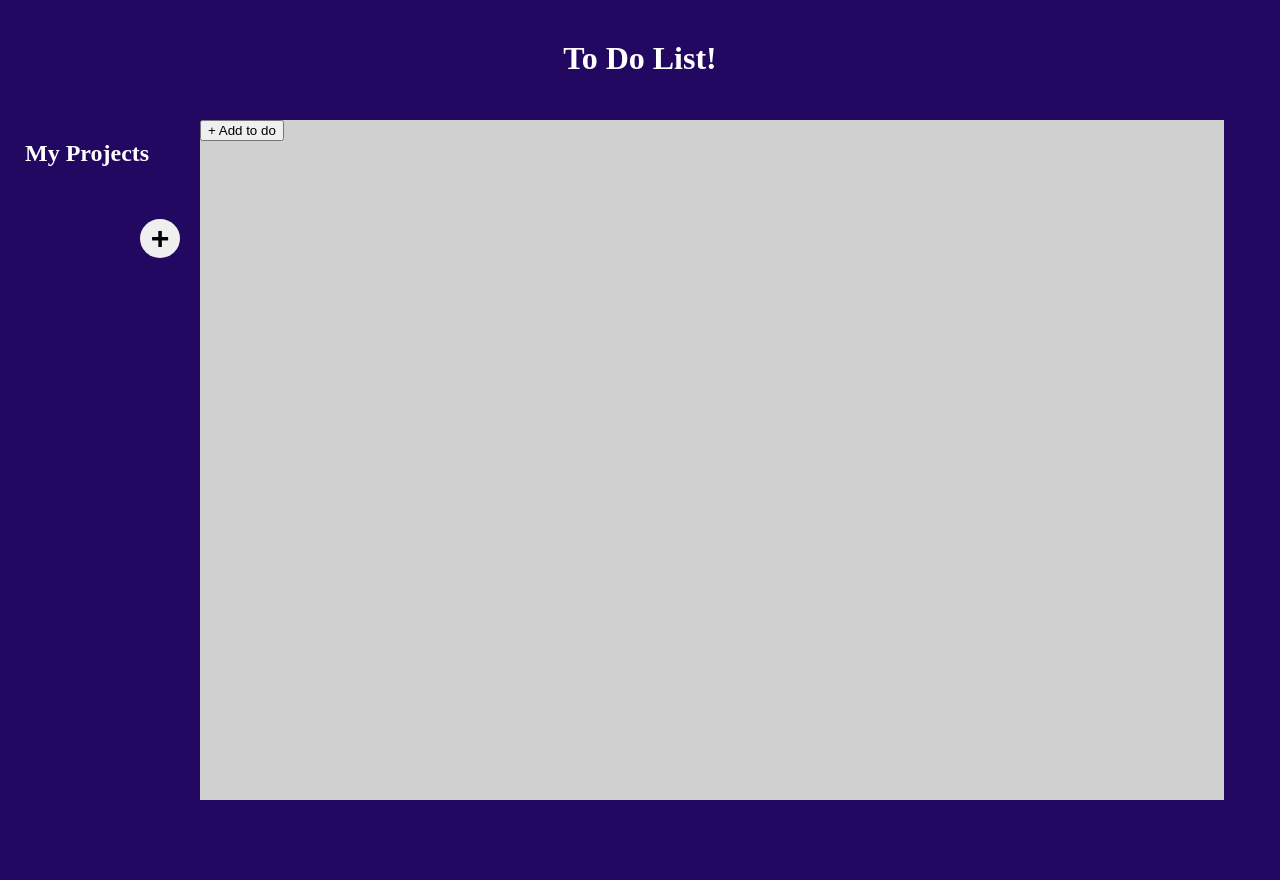
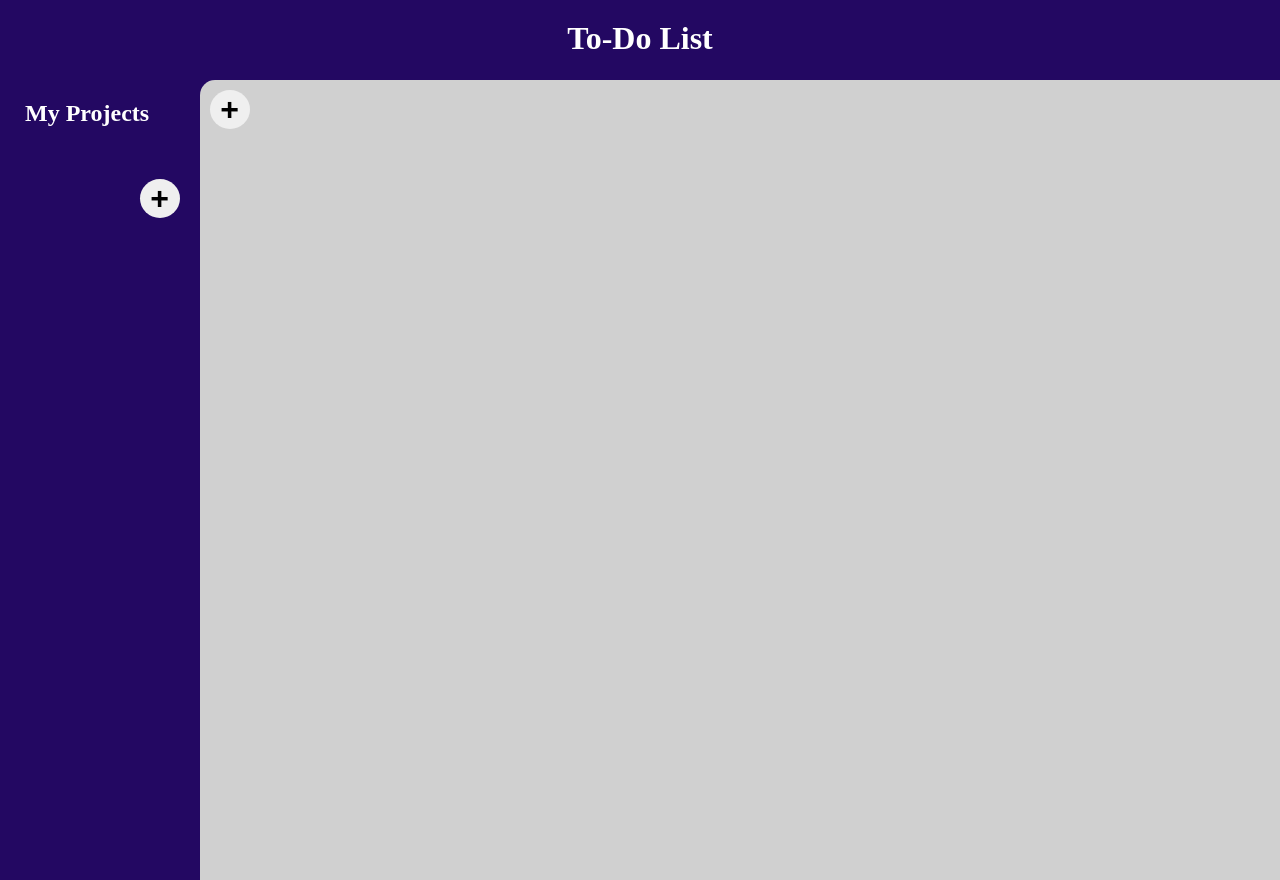
Before and after one commit to LukeBeaumont/todo-list, a website built with webpack: page src/template.html in a window 1280 px wide. Before the commit the page ends 800 px from the top, so only its background shows below. Built offline with nearby package versions, Linux system fonts and the light colour scheme.

Commit message:
Use better sizing units

```diff
--- a/src/styles.css
+++ b/src/styles.css
@@ -10,7 +10,7 @@ body {
 
 .header {
   background-color: var(--main-color);
-  height: 15vh;
+  height: 80px;
   margin: 0;
   color: white;
   justify-content: center;
@@ -20,25 +20,28 @@ body {
 .title {
   margin: 0;
   padding: 30px;
-  padding-top: 40px;
+  padding-top: 20px;
+  font-size: 2rem;
 }
 
 .left-sidebar {
   background-color: var(--main-color);
-  width: clamp(10px, 200px, 250px);
   color: white;
   display: flex;
   flex-direction: column;
+  flex-grow: 1;
+  min-height: 100vh;
 }
 
 h2 {
   padding: 0 0 0 25px;
+  font-size: 1.5rem;
 }
 
 .right-content {
   background-color: rgb(208, 208, 208);
-  height: 85vh;
-  width: 80vw;
+  flex-grow: 20;
+  min-height: 100vh;
   border-radius: 15px 0 0 0;
 }
 
@@ -46,7 +49,8 @@ h2 {
   display: flex;
 }
 
-.add-project-btn {
+.add-project-btn,
+.add-todo-btn {
   margin-right: 20px;
   width: 40px;
   font-weight: bold;
@@ -55,6 +59,11 @@ h2 {
   border-radius: 50%;
   align-self: flex-end;
   cursor: pointer;
+}
+
+.add-todo-btn {
+  margin-top: 10px;
+  margin-left: 10px;
 }
 
 project-list {
--- a/src/template.html
+++ b/src/template.html
@@ -7,7 +7,7 @@
   </head>
   <body>
     <div class="header">
-      <h1 class="title">To Do List!</h1>
+      <h1 class="title">To-Do List</h1>
     </div>
     <div class="container">
       <div class="left-sidebar">
@@ -17,7 +17,7 @@
         <button class="add-project-btn">+</button>
       </div>
       <div class="right-content">
-        <button class="add-todo-btn">+ Add to do</button>
+        <button class="add-todo-btn">+</button>
         <div class="todo-div"></div>
       </div>
       <div class="add-todo">
```
